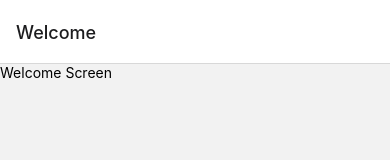
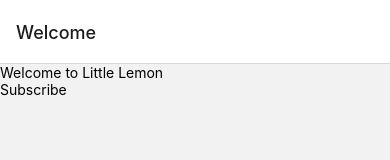
Before and after one commit to belliott15/little_lemon_RN, a React Native app: screen /Welcome in a window 390 px wide. Shown: the top 160 px of the page. Built offline with nearby package versions, Linux system fonts and the light colour scheme.

Commit message:
got pressable on home screen working to navigate to th subsribe page

```diff
--- a/screens/SubscribeScreen.js
+++ b/screens/SubscribeScreen.js
@@ -1,5 +1,5 @@
 import React from "react";
-import { View } from "react-native";
+import { Text, View } from "react-native";
 
 const SubscribeScreen = () => {
   return (
--- a/screens/WelcomeScreen.js
+++ b/screens/WelcomeScreen.js
@@ -1,12 +1,24 @@
 import React from "react";
-import { Text, View } from "react-native";
+import { Pressable, SafeAreaView, StyleSheet, Text } from "react-native";
 
-const WelcomeScreen = () => {
+const WelcomeScreen = ({ navigation }) => {
   return (
-    <View>
-      <Text>Welcome Screen</Text>
-    </View>
+    <SafeAreaView>
+      <Text>Welcome to Little Lemon</Text>
+      <Pressable onPress={() => navigation.navigate("Subscribe")}>
+        <Text>Subscribe</Text>
+      </Pressable>
+    </SafeAreaView>
   );
 };
 
+const styles = StyleSheet.create({
+  container: {
+    flex: 1,
+    backgroundColor: "#fff",
+    alignItems: "center",
+    justifyContent: "center",
+  },
+});
+
 export default WelcomeScreen;
```
